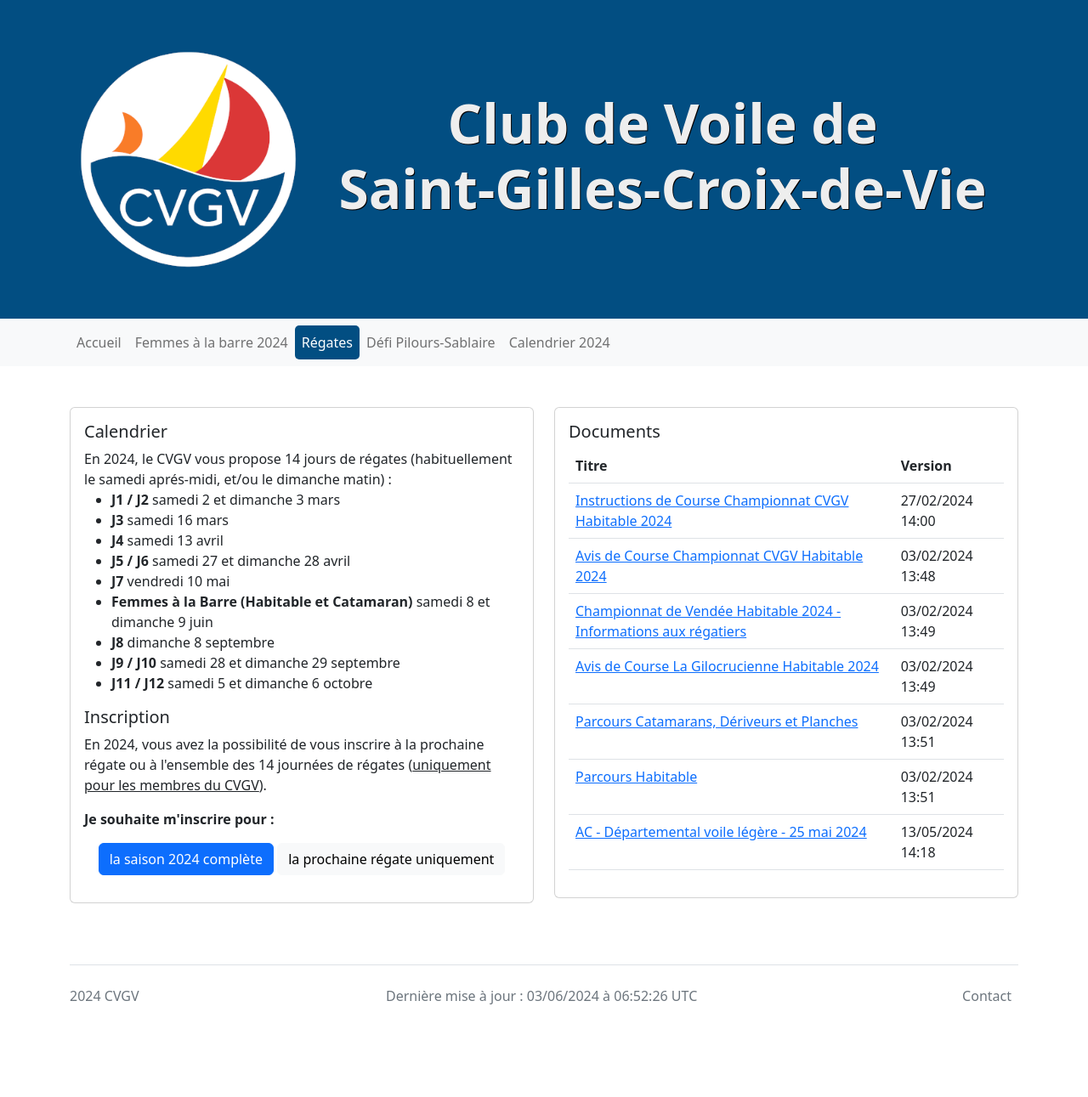
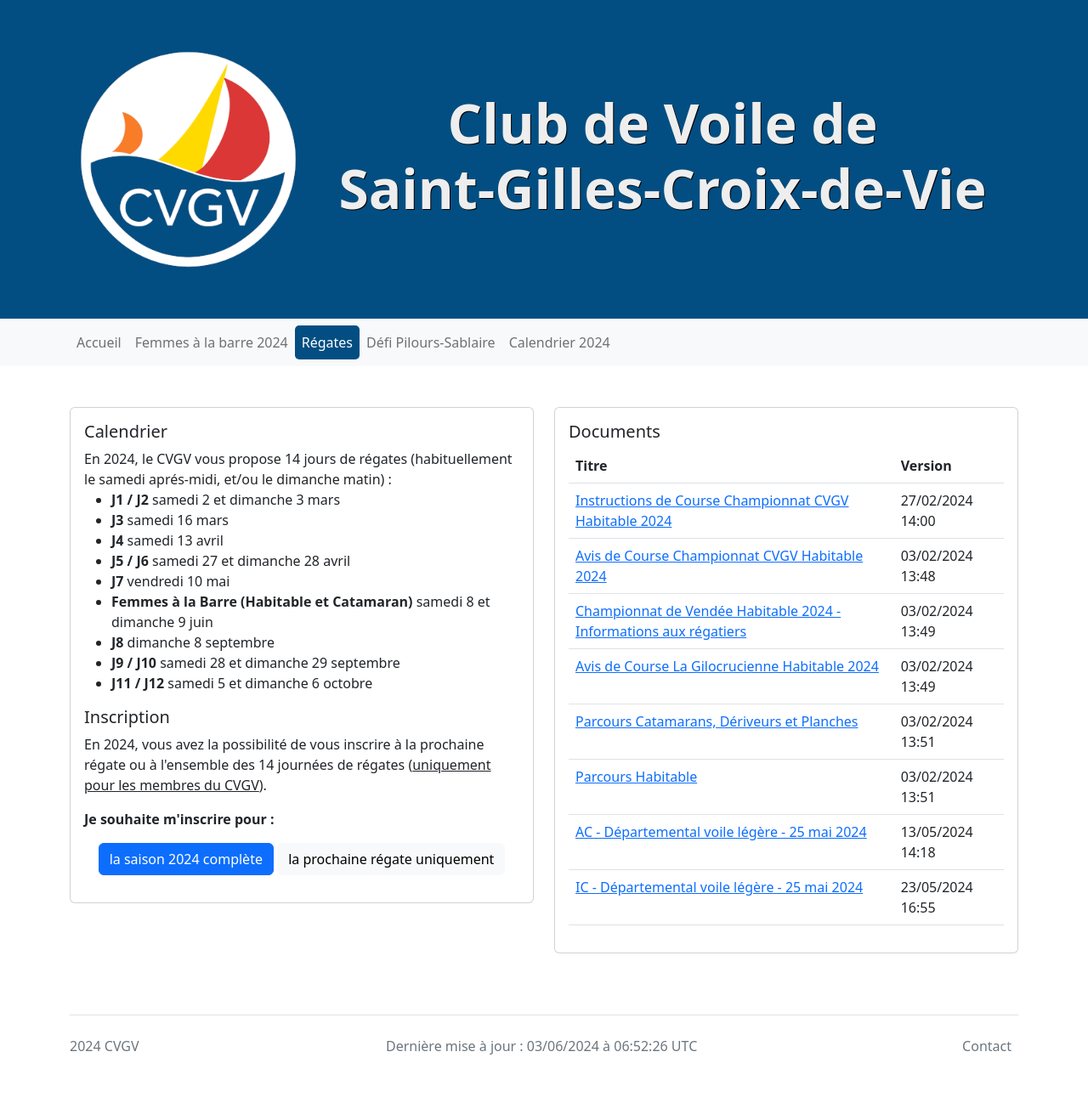
Before and after one commit to cvgv-asso/cvgv-asso.github.io, a Jekyll site: the page built from regates.html, in a window 1280 px wide. Shown: the whole page at 85% size. Built offline with Jekyll 4.4.1, drawn with Linux system fonts in a browser that asks for light colours; comment, search, counter and statistics services are not loaded; before the commit the page ends 1232 px from its top, so only the background shows below that.

Commit message:
IC 25 mai 2024

```diff
--- a/regates.html
+++ b/regates.html
@@ -109,6 +109,14 @@
                                 </td>
                                 <td>13/05/2024 14:18</td>
                             </tr>
+                            <tr>
+                                <td scope="row">
+                                    <a href="/assets/documents/IC - Départemental voile légère - 25 mai 2024.pdf">
+                                        IC - Départemental voile légère - 25 mai 2024
+                                    </a>
+                                </td>
+                                <td>23/05/2024 16:55</td>
+                            </tr>
                         </tbody>
                     </table>
                 </div>
```
Also changed, not shown: 1 other file.
